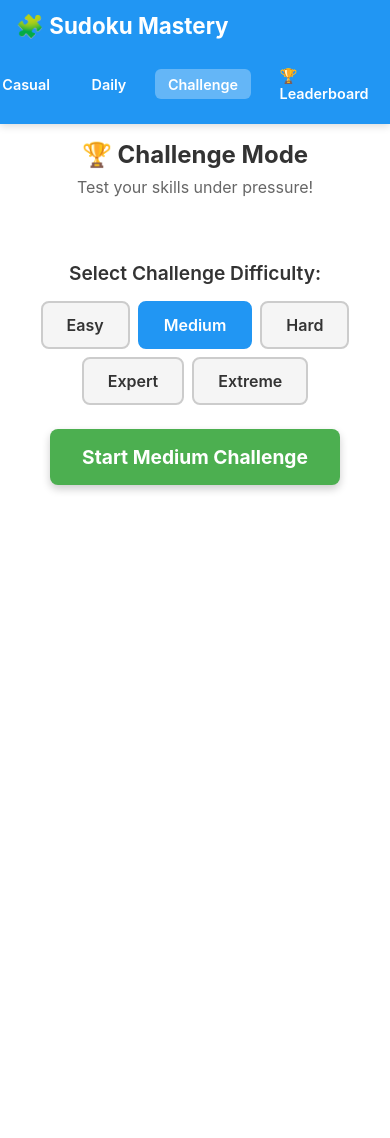
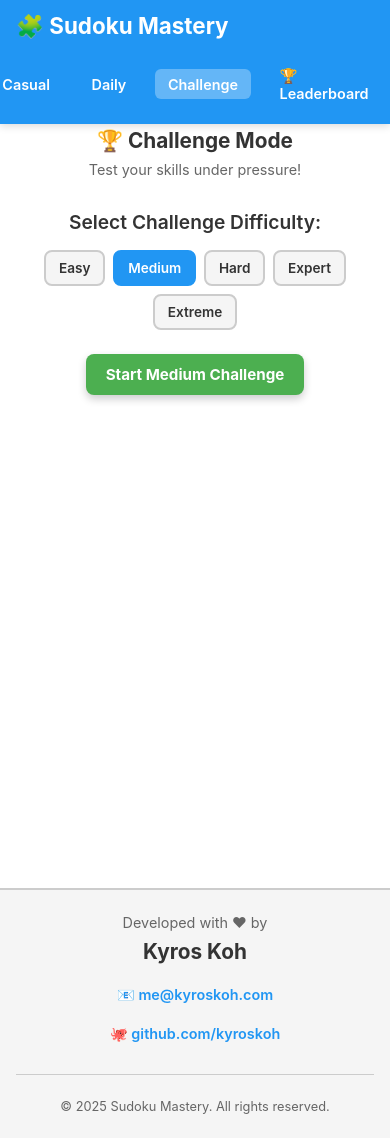
Before and after one commit to kyroskoh/sudoku-game, a React (Vite) app in the folder frontend/: page /challenge in a window 390 px wide. Shown: the top 1138 px of the page. Before the commit the page ends 888 px from the top, so only its background shows below. Built offline with nearby package versions, Linux system fonts and the light colour scheme.

Commit message:
Mobile-friendly implementation

```diff
--- a/frontend/index.html
+++ b/frontend/index.html
@@ -3,9 +3,14 @@
   <head>
     <meta charset="UTF-8" />
     <link rel="icon" type="image/svg+xml" href="/sudoku-icon.svg" />
-    <meta name="viewport" content="width=device-width, initial-scale=1.0" />
-    <meta name="description" content="Sudoku Mastery - Classic Sudoku game with daily puzzles and challenges" />
-    <title>Sudoku Mastery</title>
+    <meta name="viewport" content="width=device-width, initial-scale=1.0, maximum-scale=5.0, user-scalable=yes" />
+    <meta name="description" content="Sudoku Mastery - Classic Sudoku game with daily puzzles, leaderboards, and challenges. Mobile-friendly!" />
+    <meta name="theme-color" content="#2196f3" />
+    <meta name="apple-mobile-web-app-capable" content="yes" />
+    <meta name="apple-mobile-web-app-status-bar-style" content="default" />
+    <meta name="apple-mobile-web-app-title" content="Sudoku" />
+    <meta name="mobile-web-app-capable" content="yes" />
+    <title>Sudoku Mastery - Mobile-Friendly Sudoku Game</title>
   </head>
   <body>
     <div id="root"></div>
--- a/frontend/src/App.tsx
+++ b/frontend/src/App.tsx
@@ -5,6 +5,7 @@
 import { useEffect } from 'react';
 import { BrowserRouter, Routes, Route } from 'react-router-dom';
 import { Header } from './components/Header';
+import { Footer } from './components/Footer';
 import { Home } from './pages/Home';
 import { CasualGame } from './pages/CasualGame';
 import { DailyGame } from './pages/DailyGame';
@@ -44,6 +45,7 @@ function App() {
         <Route path="/challenge" element={<ChallengeGame />} />
         <Route path="/leaderboard" element={<LeaderboardPage />} />
       </Routes>
+      <Footer />
     </BrowserRouter>
   );
 }
--- /dev/null
+++ b/frontend/src/components/Footer.module.css
@@ -0,0 +1,88 @@
+.footer {
+  background-color: var(--bg-secondary);
+  border-top: 2px solid var(--border-color);
+  padding: 2rem 1rem;
+  margin-top: auto;
+}
+
+.content {
+  max-width: 1200px;
+  margin: 0 auto;
+  text-align: center;
+}
+
+.developer {
+  margin-bottom: 1.5rem;
+}
+
+.madeBy {
+  font-size: 0.9rem;
+  color: var(--text-secondary);
+  margin-bottom: 0.5rem;
+}
+
+.name {
+  font-size: 1.5rem;
+  font-weight: 700;
+  color: var(--text-primary);
+  margin-bottom: 1rem;
+}
+
+.links {
+  display: flex;
+  flex-direction: column;
+  gap: 0.5rem;
+  align-items: center;
+  justify-content: center;
+}
+
+.link {
+  color: var(--button-primary);
+  text-decoration: none;
+  font-weight: 600;
+  padding: 0.5rem 1rem;
+  border-radius: 6px;
+  transition: all 0.2s;
+  display: inline-flex;
+  align-items: center;
+  gap: 0.5rem;
+}
+
+.link:hover {
+  background-color: var(--highlight-color);
+  text-decoration: none;
+  transform: translateY(-2px);
+}
+
+.copyright {
+  padding-top: 1.5rem;
+  border-top: 1px solid var(--border-color);
+  font-size: 0.9rem;
+  color: var(--text-secondary);
+}
+
+@media (min-width: 640px) {
+  .links {
+    flex-direction: row;
+    gap: 1rem;
+  }
+}
+
+@media (max-width: 480px) {
+  .footer {
+    padding: 1.5rem 1rem;
+  }
+
+  .name {
+    font-size: 1.3rem;
+  }
+
+  .link {
+    font-size: 0.9rem;
+    padding: 0.4rem 0.8rem;
+  }
+
+  .copyright {
+    font-size: 0.8rem;
+  }
+}
--- /dev/null
+++ b/frontend/src/components/Footer.tsx
@@ -0,0 +1,40 @@
+/**
+ * Footer Component with Developer Credits
+ */
+
+import React from 'react';
+import styles from './Footer.module.css';
+
+export const Footer: React.FC = () => {
+  return (
+    <footer className={styles.footer}>
+      <div className={styles.content}>
+        <div className={styles.developer}>
+          <p className={styles.madeBy}>Developed with ♥ by</p>
+          <h3 className={styles.name}>Kyros Koh</h3>
+          <div className={styles.links}>
+            <a
+              href="mailto:me@kyroskoh.com"
+              className={styles.link}
+              aria-label="Email Kyros Koh"
+            >
+              📧 me@kyroskoh.com
+            </a>
+            <a
+              href="https://github.com/kyroskoh"
+              target="_blank"
+              rel="noopener noreferrer"
+              className={styles.link}
+              aria-label="GitHub Profile"
+            >
+              🐙 github.com/kyroskoh
+            </a>
+          </div>
+        </div>
+        <div className={styles.copyright}>
+          <p>© {new Date().getFullYear()} Sudoku Mastery. All rights reserved.</p>
+        </div>
+      </div>
+    </footer>
+  );
+};
--- a/frontend/src/components/Leaderboard.module.css
+++ b/frontend/src/components/Leaderboard.module.css
@@ -125,10 +125,15 @@
 @media (max-width: 768px) {
   .leaderboard {
     padding: 1rem;
+    margin: 1rem;
   }
 
   .title {
     font-size: 1.5rem;
+  }
+
+  .table {
+    font-size: 0.9rem;
   }
 
   .table th,
@@ -137,7 +142,61 @@
     font-size: 0.9rem;
   }
 
+  .table th {
+    font-size: 0.8rem;
+  }
+
   .filters {
     flex-direction: column;
+    gap: 0.75rem;
+  }
+
+  .select {
+    font-size: 0.95rem;
+    padding: 0.6rem 0.8rem;
+  }
+
+  .rank {
+    font-size: 1.1rem;
   }
 }
+
+@media (max-width: 480px) {
+  .leaderboard {
+    padding: 0.75rem;
+    margin: 0.5rem;
+  }
+
+  .title {
+    font-size: 1.3rem;
+    margin-bottom: 1rem;
+  }
+
+  .table th,
+  .table td {
+    padding: 0.5rem 0.25rem;
+    font-size: 0.85rem;
+  }
+
+  .table th {
+    font-size: 0.75rem;
+  }
+
+  .rank {
+    font-size: 1rem;
+  }
+
+  .time {
+    font-size: 0.85rem;
+  }
+
+  .empty,
+  .loading {
+    padding: 2rem;
+    font-size: 1rem;
+  }
+
+  .select {
+    font-size: 0.9rem;
+  }
+}
--- a/frontend/src/components/NameEntryModal.module.css
+++ b/frontend/src/components/NameEntryModal.module.css
@@ -133,6 +133,7 @@
 @media (max-width: 768px) {
   .modal {
     padding: 2rem;
+    width: 95%;
   }
 
   .title {
@@ -145,5 +146,49 @@
 
   .input {
     font-size: 1rem;
+    padding: 0.9rem;
+  }
+
+  .submitButton {
+    font-size: 1rem;
+    padding: 0.9rem 1.5rem;
+  }
+
+  .skipButton {
+    font-size: 0.95rem;
+    padding: 0.7rem 1.2rem;
   }
 }
+
+@media (max-width: 480px) {
+  .modal {
+    padding: 1.5rem;
+  }
+
+  .title {
+    font-size: 1.3rem;
+  }
+
+  .subtitle {
+    font-size: 0.95rem;
+  }
+
+  .input {
+    font-size: 0.95rem;
+    padding: 0.8rem;
+  }
+
+  .submitButton {
+    font-size: 0.95rem;
+    padding: 0.8rem 1.2rem;
+  }
+
+  .skipButton {
+    font-size: 0.9rem;
+    padding: 0.6rem 1rem;
+  }
+
+  .hint {
+    font-size: 0.85rem;
+  }
+}
--- a/frontend/src/pages/GamePage.module.css
+++ b/frontend/src/pages/GamePage.module.css
@@ -199,6 +199,14 @@
 }
 
 @media (max-width: 768px) {
+  .gamePage {
+    padding: 0.5rem;
+  }
+
+  .header {
+    margin-bottom: 1rem;
+  }
+
   .title {
     font-size: 1.5rem;
   }
@@ -207,12 +215,86 @@
     font-size: 1rem;
   }
 
+  .difficultyButton {
+    padding: 0.6rem 1rem;
+    font-size: 0.9rem;
+  }
+
+  .startButton {
+    padding: 0.8rem 1.5rem;
+    font-size: 1rem;
+  }
+
   .modalContent {
     padding: 2rem;
     margin: 1rem;
+    max-width: calc(100vw - 2rem);
   }
 
   .modalTitle {
     font-size: 2rem;
   }
+
+  .modalStats {
+    font-size: 1rem;
+  }
+
+  .modalButtons {
+    flex-direction: column;
+    width: 100%;
+  }
+
+  .modalButton {
+    width: 100%;
+    padding: 0.8rem 1rem;
+  }
+
+  .streakNumber {
+    font-size: 2.5rem;
+  }
 }
+
+@media (max-width: 480px) {
+  .gamePage {
+    padding: 0.25rem;
+  }
+
+  .title {
+    font-size: 1.3rem;
+  }
+
+  .subtitle {
+    font-size: 0.9rem;
+  }
+
+  .difficultySelector {
+    margin: 1rem auto;
+  }
+
+  .difficultyButton {
+    padding: 0.5rem 0.8rem;
+    font-size: 0.85rem;
+  }
+
+  .startButton {
+    padding: 0.7rem 1.2rem;
+    font-size: 0.95rem;
+  }
+
+  .secondaryButton {
+    padding: 0.4rem 0.8rem;
+    font-size: 0.85rem;
+  }
+
+  .modalContent {
+    padding: 1.5rem;
+  }
+
+  .modalTitle {
+    font-size: 1.8rem;
+  }
+
+  .streakInfo {
+    padding: 0.8rem 1rem;
+  }
+}
--- a/frontend/src/pages/Home.module.css
+++ b/frontend/src/pages/Home.module.css
@@ -89,15 +89,102 @@
 }
 
 @media (max-width: 768px) {
+  .home {
+    padding: 1rem;
+  }
+
+  .hero {
+    padding: 2rem 0.5rem;
+  }
+
   .title {
     font-size: 2rem;
   }
 
   .subtitle {
     font-size: 1.2rem;
+    margin-bottom: 2rem;
   }
 
   .modes {
     grid-template-columns: 1fr;
+    gap: 1.5rem;
+  }
+
+  .modeCard {
+    padding: 1.5rem;
+  }
+
+  .modeIcon {
+    font-size: 3rem;
+  }
+
+  .modeTitle {
+    font-size: 1.5rem;
+  }
+
+  .modeDescription {
+    font-size: 0.95rem;
+  }
+
+  .features {
+    margin-top: 3rem;
+  }
+
+  .featuresTitle {
+    font-size: 1.6rem;
+  }
+
+  .featureList {
+    grid-template-columns: 1fr;
+    gap: 1rem;
+  }
+
+  .feature {
+    padding: 1rem;
+    font-size: 1rem;
   }
 }
+
+@media (max-width: 480px) {
+  .home {
+    padding: 0.5rem;
+  }
+
+  .hero {
+    padding: 1.5rem 0.5rem;
+  }
+
+  .title {
+    font-size: 1.8rem;
+  }
+
+  .subtitle {
+    font-size: 1rem;
+  }
+
+  .modeCard {
+    padding: 1.25rem;
+  }
+
+  .modeIcon {
+    font-size: 2.5rem;
+  }
+
+  .modeTitle {
+    font-size: 1.3rem;
+  }
+
+  .modeDescription {
+    font-size: 0.9rem;
+  }
+
+  .featuresTitle {
+    font-size: 1.4rem;
+  }
+
+  .feature {
+    padding: 0.8rem;
+    font-size: 0.95rem;
+  }
+}
--- a/frontend/src/pages/LeaderboardPage.module.css
+++ b/frontend/src/pages/LeaderboardPage.module.css
@@ -57,6 +57,14 @@
 }
 
 @media (max-width: 768px) {
+  .page {
+    padding: 1rem 0.5rem;
+  }
+
+  .hero {
+    margin-bottom: 1.5rem;
+  }
+
   .title {
     font-size: 2rem;
   }
@@ -67,9 +75,43 @@
 
   .info {
     padding: 1.5rem;
+    margin: 2rem auto;
+  }
+
+  .info h3 {
+    font-size: 1.3rem;
   }
 
   .info li {
     font-size: 1rem;
+    padding: 0.6rem 0;
   }
 }
+
+@media (max-width: 480px) {
+  .page {
+    padding: 0.75rem 0.25rem;
+  }
+
+  .title {
+    font-size: 1.8rem;
+  }
+
+  .subtitle {
+    font-size: 0.95rem;
+  }
+
+  .info {
+    padding: 1rem;
+    margin: 1.5rem 0.5rem;
+  }
+
+  .info h3 {
+    font-size: 1.2rem;
+  }
+
+  .info li {
+    font-size: 0.95rem;
+    padding: 0.5rem 0;
+  }
+}
--- a/frontend/src/styles/globals.css
+++ b/frontend/src/styles/globals.css
@@ -131,6 +131,12 @@ a:hover {
   padding: 20px;
 }
 
+@media (max-width: 480px) {
+  .container {
+    padding: 10px;
+  }
+}
+
 .flex {
   display: flex;
 }
```
Also changed, not shown: 2 other files (tests, documents, lock files or other folders).
